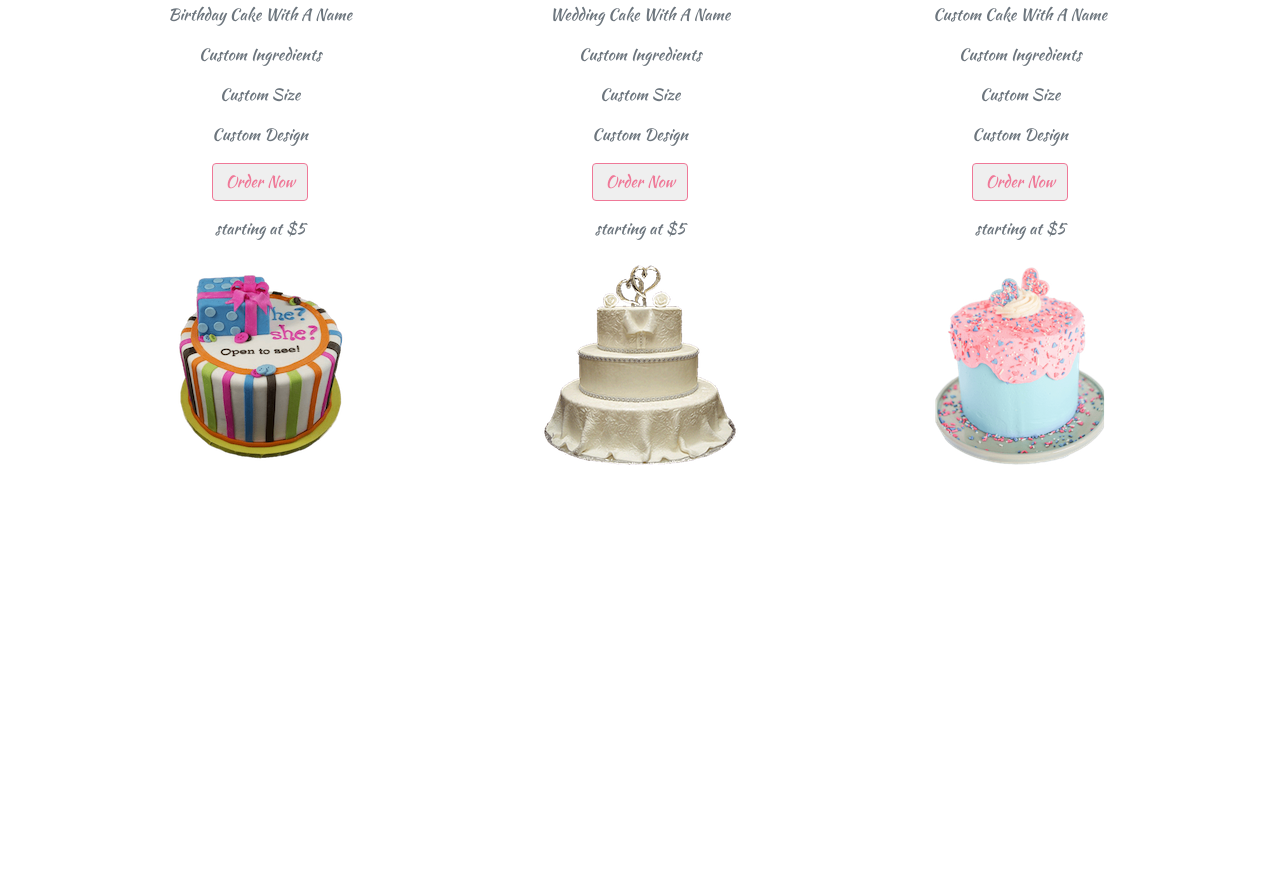
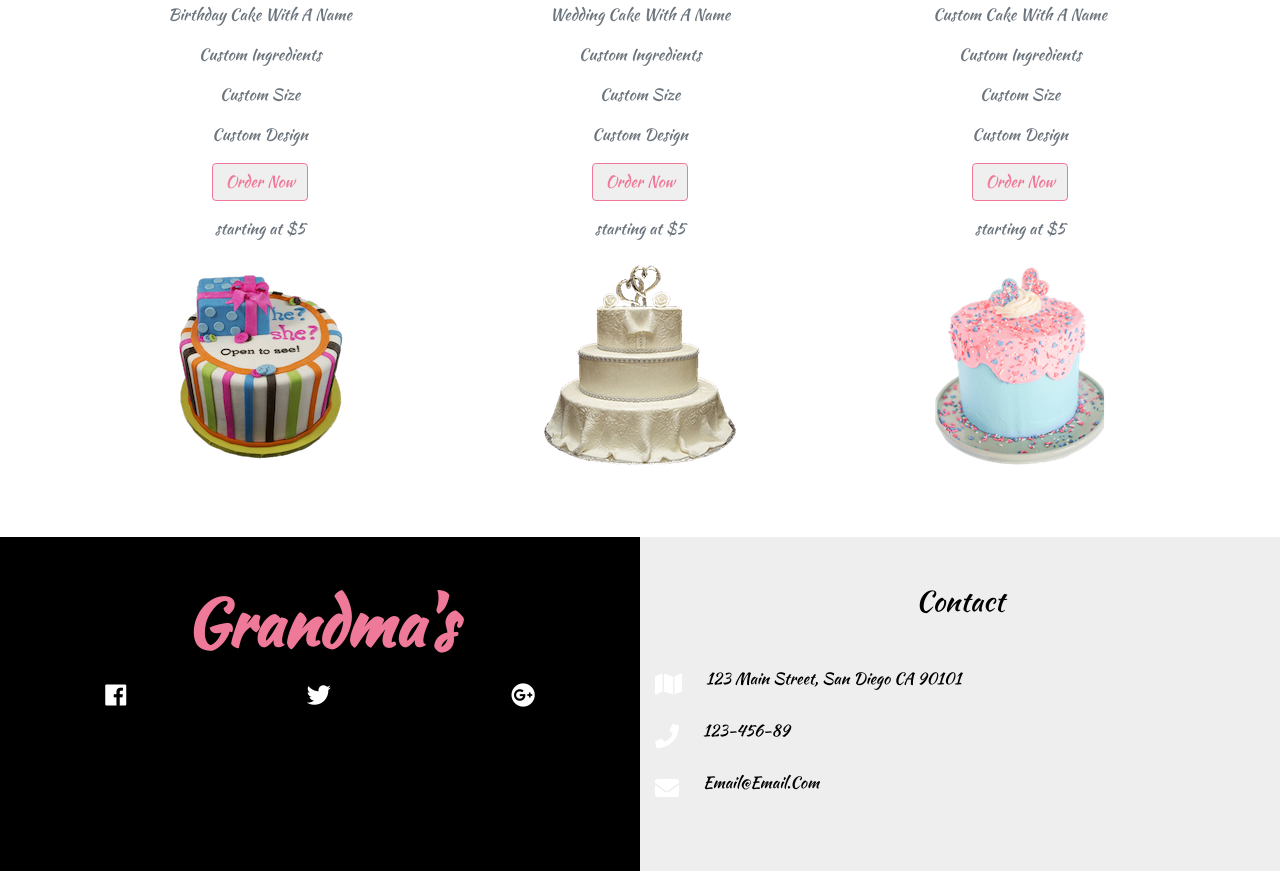
Before and after one commit to sadathimel/Bootstrap-4-Only-Project-With-Font-Awesome-5, a plain HTML site: page Grandma's Sweets Project/index.html in a window 1280 px wide. Shown: the part 3774-4645 px from the top of the page. Before the commit the page ends 4311 px from the top, so only its background shows below. Drawn offline with Linux system fonts and the light colour scheme.

Commit message:
end footer section

```diff
--- a/Grandma's Sweets Project/css/style.css
+++ b/Grandma's Sweets Project/css/style.css
@@ -165,3 +165,18 @@ transform: scale(1.2)
 .service-text{
   word-spacing: 0.5rem;
 }
+/* footer section */
+.footer-title{
+  background: var(--mainBlack);
+}
+.footer-contact {
+  background: var(--mainGrey);
+}
+.footer-icon{
+  font-size: 1.5rem;
+  color: var(--mainWhite);
+  transition: all 0.4 ease-in-out
+}
+.footer-icon:hover{
+  color: var(--mainPink)
+}
--- a/Grandma's Sweets Project/index.html
+++ b/Grandma's Sweets Project/index.html
@@ -709,6 +709,61 @@
       </div>
     </section>
     <!--end of cakes -->
+    <!-- footer -->
+    <footer>
+      <div class="container-fluid">
+        <div class="row">
+        <div class="col-md-6 footer-title py-5">
+          <h1 class="text-capitalize text-center">
+            <strong class="banner-title">grandma's</strong>
+          </h1>
+
+            <div class="footer-icons mt-3 d-flex justify-content-around flex-wrap">
+              <a href="#" class="footer-icon">
+                <i class="fab fa-facebook"></i>
+              </a>
+              <a href="#" class="footer-icon">
+                <i class="fab fa-twitter"></i>
+              </a>
+              <a href="#" class="footer-icon">
+                <i class="fab fa-google-plus"></i>
+              </a>
+            </div>
+
+
+        </div>
+
+        <div class="col-md-6 footer-contact text-center text-capitalize py-5">
+          <h3 class="mb-5">contact</h3>
+          <p class="d-flex flex-wrap">
+            <span class="mr-4 footer-icon">
+              <i class="fas fa-map"></i>
+            </span>
+            <span>
+              123 main street, san diego CA 90101
+            </span>
+          </p>
+          <p class="d-flex flex-wrap">
+            <span class="mr-4 footer-icon">
+              <i class="fas fa-phone"></i>
+            </span>
+            <span>
+              123-456-89
+            </span>
+          </p>
+          <p class="d-flex flex-wrap">
+            <span class="mr-4 footer-icon">
+              <i class="fas fa-envelope"></i>
+            </span>
+            <span>
+              email@email.com
+            </span>
+          </p>
+        </div>
+        </div>
+      </div>
+    </footer>
+    <!--end of footer -->
 
     <!-- jquery -->
     <script src="js/jquery-3.3.1.min.js"></script>
```
